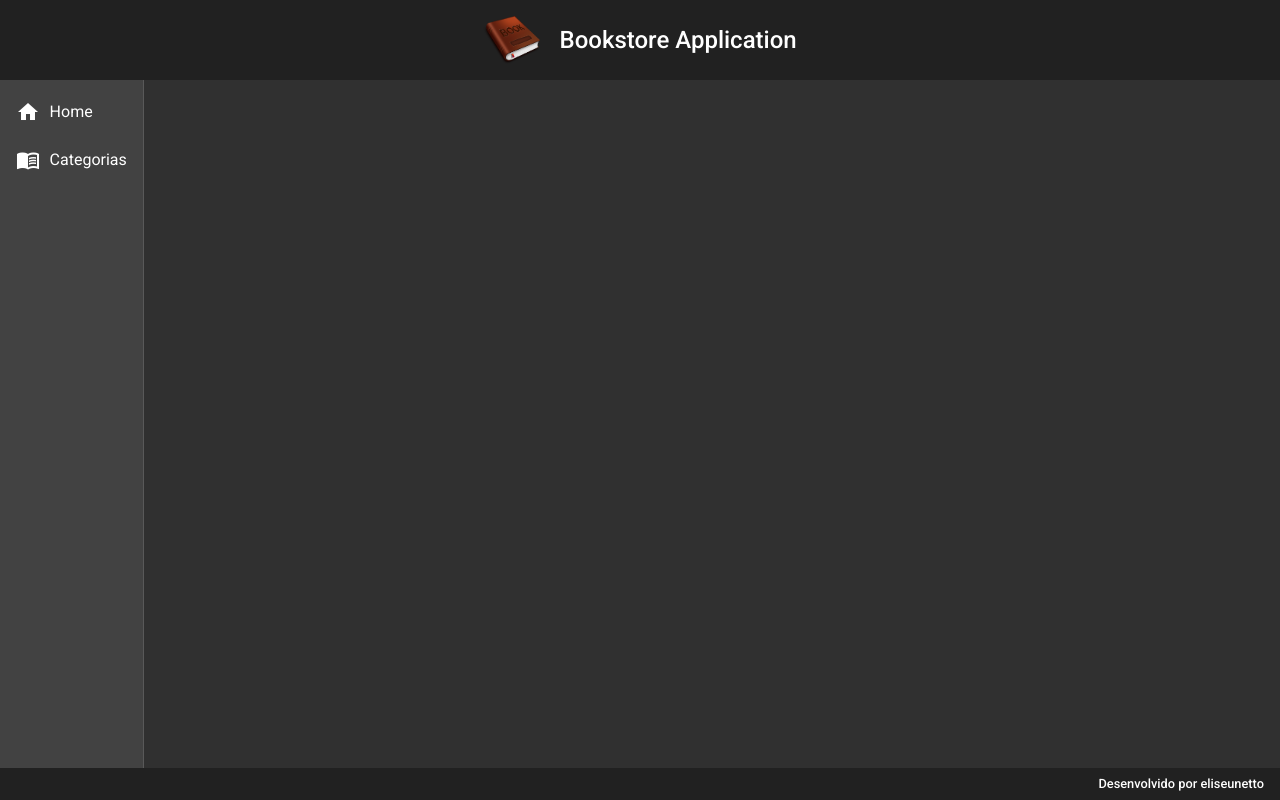
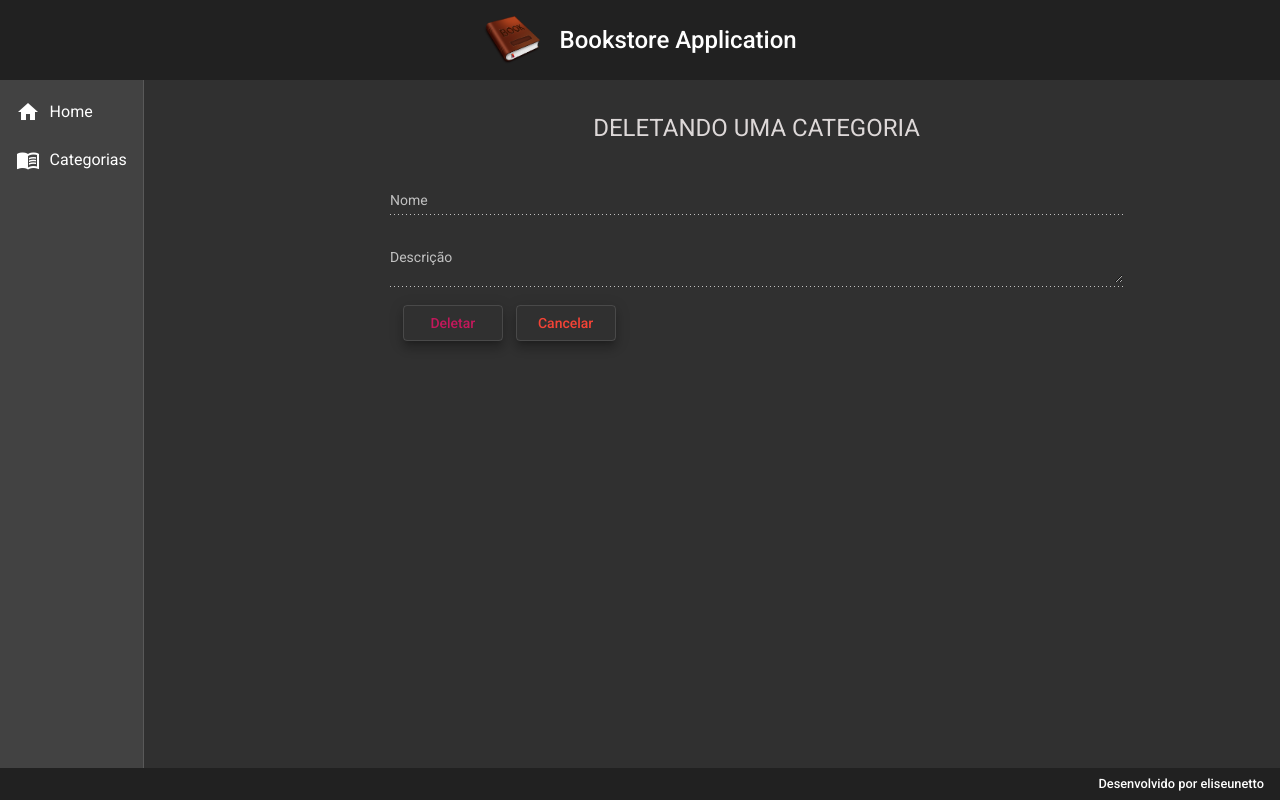
Before and after one commit to eliseunetto/bookstore, an Angular app: page /categorias/delete/1 in a window 1280 px wide. Before the commit this address led to /. Built offline with nearby package versions, Linux system fonts and the light colour scheme; no server answers.

Commit message:
Componente CATEGORIA-DELETE

```diff
--- a/src/app/app.module.ts
+++ b/src/app/app.module.ts
@@ -22,6 +22,7 @@
 import { MatFormFieldModule } from "@angular/material/form-field";
 import { MatInputModule } from "@angular/material/input";
 import { MatSnackBarModule } from "@angular/material/snack-bar";
+import { CategoriaDeleteComponent } from './components/views/categoria/categoria-delete/categoria-delete.component';
 @NgModule({
   declarations: [
     AppComponent,
@@ -31,6 +32,7 @@
     HomeComponent,
     CategoriaReadComponent,
     CategoriaCreateComponent,
+    CategoriaDeleteComponent,
   ],
   imports: [
     BrowserModule,
--- /dev/null
+++ b/src/app/components/views/categoria/categoria-delete/categoria-delete.component.css
@@ -0,0 +1,25 @@
+form {
+    width: 70%;
+    text-align: center;
+    margin: auto;
+}
+
+form h1 {
+    text-transform: uppercase;
+    color: rgb(221, 216, 216);
+    margin: 2rem auto 2rem auto;
+}
+
+.campoDoFormulario {
+    width: 100%;
+}
+
+.buttons {
+    width: 100%;
+    text-align: start;
+}
+
+button {
+    width: 100px;
+    margin-left: .8rem;
+}
--- /dev/null
+++ b/src/app/components/views/categoria/categoria-delete/categoria-delete.component.html
@@ -0,0 +1,37 @@
+<form>
+  <h1>Deletando uma categoria</h1>
+  <mat-form-field class="campoDoFormulario">
+    <mat-label>Nome</mat-label>
+    <input [(ngModel)]="categoria.nome" matInput name="nome" disabled />
+  </mat-form-field>
+
+  <mat-form-field class="campoDoFormulario">
+    <mat-label>Descrição</mat-label>
+    <textarea
+      [(ngModel)]="categoria.descricao"
+      matInput
+      name="descricao"
+      disabled
+    ></textarea>
+  </mat-form-field>
+
+  <div class="buttons">
+    <button
+      (click)="delete()"
+      class="mat-elevation-z8"
+      mat-stroked-button
+      color="primary"
+    >
+      Deletar
+    </button>
+
+    <button
+      (click)="cancel()"
+      class="mat-elevation-z8"
+      mat-stroked-button
+      color="warn"
+    >
+      Cancelar
+    </button>
+  </div>
+</form>
--- /dev/null
+++ b/src/app/components/views/categoria/categoria-delete/categoria-delete.component.ts
@@ -0,0 +1,52 @@
+import { Categoria } from "./../categoria.model";
+import { CategoriaService } from "./../categoria.service";
+import { ActivatedRoute, Router } from "@angular/router";
+import { Component, OnInit } from "@angular/core";
+
+@Component({
+  selector: "app-categoria-delete",
+  templateUrl: "./categoria-delete.component.html",
+  styleUrls: ["./categoria-delete.component.css"],
+})
+export class CategoriaDeleteComponent implements OnInit {
+  categoria: Categoria = {
+    id: "",
+    nome: "",
+    descricao: "",
+  };
+
+  constructor(
+    private service: CategoriaService,
+    private route: ActivatedRoute,
+    private router: Router
+  ) {}
+
+  ngOnInit(): void {
+    this.categoria.id = this.route.snapshot.paramMap.get("id")!;
+    this.findById();
+  }
+
+  findById(): void {
+    this.service.findById(this.categoria.id!).subscribe((resposta) => {
+      this.categoria.id = resposta.id;
+      this.categoria.nome = resposta.nome;
+      this.categoria.descricao = resposta.descricao;
+    });
+  }
+
+  delete(): void {
+    this.service.delete(this.categoria.id!).subscribe(
+      (resposta) => {
+        this.router.navigate(["categorias"]);
+        this.service.message("Categoria apagada com sucesso!");
+      },
+      (err) => {
+        this.service.message(err.error.message);
+      }
+    );
+  }
+
+  cancel(): void {
+    this.router.navigate(["categorias"]);
+  }
+}
--- a/src/app/components/views/categoria/categoria-read/categoria-read.component.html
+++ b/src/app/components/views/categoria/categoria-read/categoria-read.component.html
@@ -3,32 +3,38 @@
     <h1>Categoria</h1>
   </div>
 
-    <button class="mat-elevation-z8" (click)="navegarParaCategoriaCriate()" mat-stroked-button color="primary">Nova Categoria</button>
+  <button
+    class="mat-elevation-z8"
+    (click)="navegarParaCategoriaCriate()"
+    mat-stroked-button
+    color="primary"
+  >
+    Nova Categoria
+  </button>
 
   <div class="content-table mat-elevation-z8">
     <table class="table" mat-table [dataSource]="categorias">
-
       <!-- Position Column -->
       <ng-container matColumnDef="id">
-              <th mat-header-cell *matHeaderCellDef> ID </th>
-              <td mat-cell *matCellDef="let row"> {{row.id}} </td>
+        <th mat-header-cell *matHeaderCellDef>ID</th>
+        <td mat-cell *matCellDef="let row">{{ row.id }}</td>
       </ng-container>
 
       <!-- Name Column -->
       <ng-container matColumnDef="nome">
-              <th mat-header-cell *matHeaderCellDef> NOME </th>
-              <td mat-cell *matCellDef="let row"> {{row.nome}} </td>
+        <th mat-header-cell *matHeaderCellDef>NOME</th>
+        <td mat-cell *matCellDef="let row">{{ row.nome }}</td>
       </ng-container>
 
       <!-- Weight Column -->
       <ng-container matColumnDef="descricao">
-              <th mat-header-cell *matHeaderCellDef> DESCRIÇÃO </th>
-              <td mat-cell *matCellDef="let row"> {{row.descricao}} </td>
+        <th mat-header-cell *matHeaderCellDef>DESCRIÇÃO</th>
+        <td mat-cell *matCellDef="let row">{{ row.descricao }}</td>
       </ng-container>
 
       <!-- Weight Column -->
       <ng-container matColumnDef="livros">
-              <th mat-header-cell *matHeaderCellDef> LIVROS </th>
+        <th mat-header-cell *matHeaderCellDef>LIVROS</th>
         <td mat-cell *matCellDef="let row">
           <a href="#">
             <i class="livros material-icons">book</i>
@@ -38,20 +44,19 @@
 
       <!-- Symbol Column -->
       <ng-container matColumnDef="acao">
-              <th class="mat-header" mat-header-cell *matHeaderCellDef> AÇÃO </th>
+        <th class="mat-header" mat-header-cell *matHeaderCellDef>AÇÃO</th>
         <td mat-cell *matCellDef="let row">
           <a class="edit" href="#">
             <i class="material-icons">edit</i>
           </a>
-                <a class="delete" href="#">
+          <a class="delete" routerLink="delete/{{ row.id }}">
             <i class="material-icons">delete</i>
           </a>
         </td>
       </ng-container>
 
       <tr mat-header-row *matHeaderRowDef="displayedColumns"></tr>
-            <tr mat-row *matRowDef="let row; columns: displayedColumns;"></tr>
+      <tr mat-row *matRowDef="let row; columns: displayedColumns"></tr>
     </table>
-    </div >
-
   </div>
+</div>
--- a/src/app/components/views/categoria/categoria.service.ts
+++ b/src/app/components/views/categoria/categoria.service.ts
@@ -18,9 +18,19 @@
     return this.http.get<Categoria[]>(url);
   }
 
+  findById(id: String): Observable<Categoria> {
+    const url = `${this.baseUrl}/categorias/${id}`;
+    return this.http.get<Categoria>(url);
+  }
+
   create(categoria: Categoria): Observable<Categoria> {
     const url = `${this.baseUrl}/categorias`;
     return this.http.post<Categoria>(url, categoria);
+  }
+
+  delete(id: String): Observable<void> {
+    const url = `${this.baseUrl}/categorias/${id}`;
+    return this.http.delete<void>(url);
   }
 
   message(msg: String): void {
```
Also changed, not shown: src/app/app-routing.module.ts (+19 -11 lines). Lines whose indentation alone changed are shown as unchanged.
